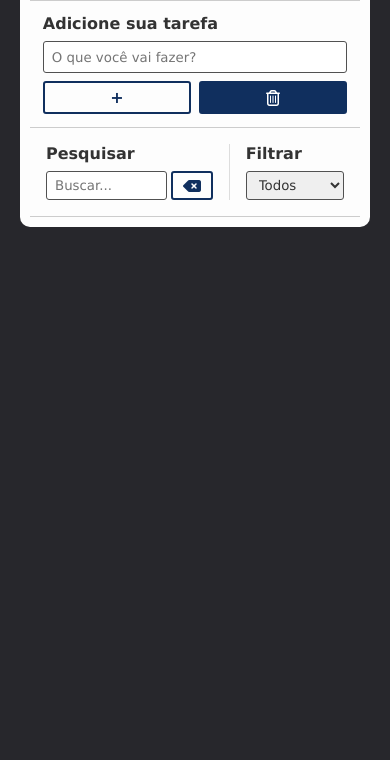
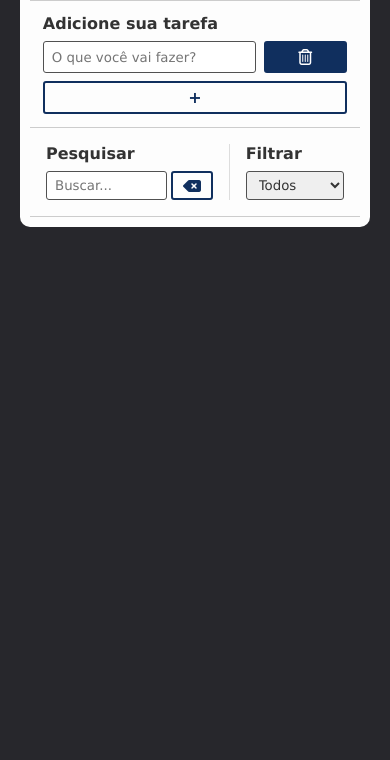
Before and after one commit to felipedalbert/full-todo-list, a plain HTML site: page index.html in a window 390 px wide. Shown: the part 84-844 px from the top of the page. Drawn offline with Linux system fonts and the light colour scheme.

Commit message:
style(form-control): ajustando pos. dos elementos

```diff
--- a/src/style/responsive.css
+++ b/src/style/responsive.css
@@ -29,18 +29,24 @@
     }
 
     #todo-form .form-control input{
-        flex: 1 1 100%;
+        flex: 1 1 50%;
         margin-right: 0;
         height: 32.59px;
     }
 
     #todo-form .form-control button{
-        flex: 1 1 48%;
+        flex: 1;
+    }
+
+    #todo-form .form-control button:nth-of-type(1){
+        order: 1;
+        flex: 1 1 100%;
     }
 
     #todo-form .form-control #trash-button{
         position: static;
         background-color: #102f5e;
+
     }
 
     #todo-form .form-control #trash-button:hover > i{
```
